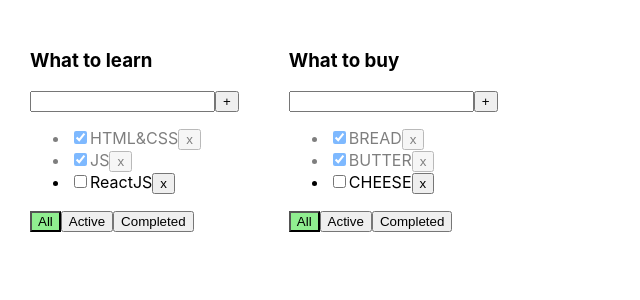
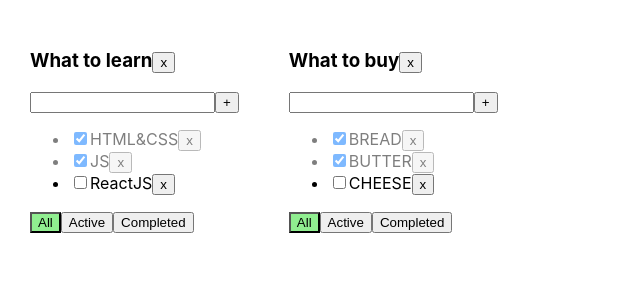
Before and after one commit to OlhaFedorets/5-todolist, a React (Create React App) app: page / in a window 1280 px wide. Shown: the top 300 px of the page, without its empty margins (0-640 px from the left). Built offline with nearby package versions, Linux system fonts and the light colour scheme.

Commit message:
change todo

```diff
--- a/src/Todolist.tsx
+++ b/src/Todolist.tsx
@@ -11,10 +11,11 @@ type PropsType = {
 	changeFilter: (filter: FilterValuesType, todolistId: string) => void
 	addTask: (title: string, todolistId: string) => void
 	changeTaskStatus: (taskId: string, taskStatus: boolean, todolistId: string) => void
+	removeTodolist: (todolistId: string) => void
 }
 
 export const Todolist = (props: PropsType) => {
-	const {todolistId, title, tasks, filter, removeTask, changeFilter, addTask, changeTaskStatus} = props
+	const {todolistId, title, tasks, filter, removeTask, changeFilter, addTask, changeTaskStatus, removeTodolist} = props
 
 	const [taskTitle, setTaskTitle] = useState('')
 	const [error, setError] = useState<string | null>(null)
@@ -45,7 +46,10 @@ export const Todolist = (props: PropsType) => {
 
 	return (
 		<div>
-			<h3>{title}</h3>
+			<h3>
+				{title}
+				<Button title={'x'} onClick={()=>removeTodolist(todolistId)}/>
+			</h3>
 			<div>
 				<input
 					className={error ? 'error': ''}
```
